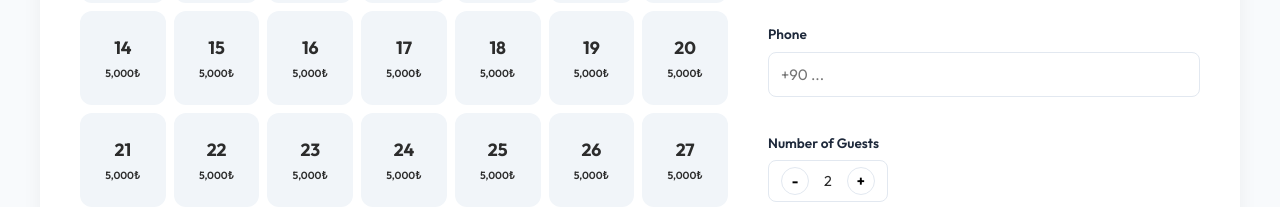
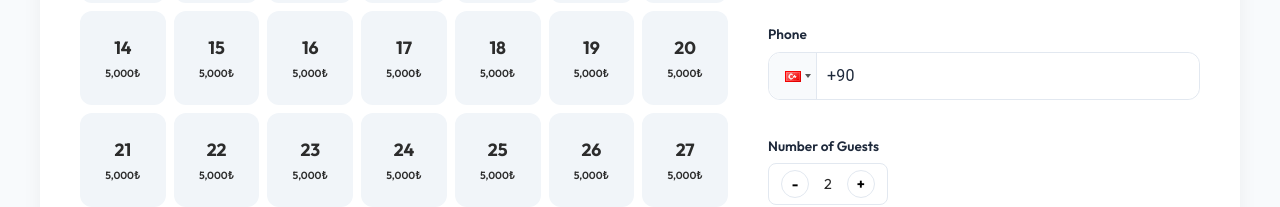
Before and after one commit to odabasemre/hotel-website, a React (Vite) app: page /rooms/1 in a window 1280 px wide. Shown: the part 569-776 px from the top of the page. Built offline with nearby package versions, Linux system fonts and the light colour scheme; a web font is replaced by a local one.

Commit message:
ad soyad ve telefon numarası alanı düzenlenmesi

```diff
--- a/package.json
+++ b/package.json
@@ -15,6 +15,7 @@
     "react": "^18.2.0",
     "react-dom": "^18.2.0",
     "react-i18next": "^13.5.0",
+    "react-phone-input-2": "^2.15.1",
     "react-router-dom": "^6.20.1"
   },
   "devDependencies": {
--- /dev/null
+++ b/src/components/CustomPhoneInput.jsx
@@ -0,0 +1,50 @@
+import React from 'react';
+import PhoneInput from 'react-phone-input-2';
+import 'react-phone-input-2/lib/style.css';
+import '../styles/components/custom-phone-input.css';
+
+const CustomPhoneInput = ({ value, onChange, onValidation, placeholder }) => {
+
+    const handleChange = (val, data, event, formattedValue) => {
+        // formattedValue is like "+90 555 123 45 67"
+        onChange(formattedValue);
+
+        // Validation logic
+        // val contains only digits like "905551234567"
+        const dialCode = data.dialCode;
+        const numberOnly = val.slice(dialCode.length);
+
+        // General rule: International numbers are between 7 and 15 digits (excluding dial code)
+        // But with this library, it's better to check if it's longer than just the dial code
+        // and meets a reasonable minimum for the specific country if possible.
+        // For simplicity and "world standard", at least 7 digits is a safe bet for a real number.
+        const isValid = numberOnly.length >= 7 && val.length > dialCode.length;
+
+        if (onValidation) {
+            onValidation(isValid);
+        }
+    };
+
+    return (
+        <div className="custom-phone-input-container">
+            <PhoneInput
+                country={'tr'}
+                value={value}
+                onChange={handleChange}
+                placeholder={placeholder || "5XX XXX XX XX"}
+                enableSearch={true}
+                searchPlaceholder="Ülke ara..."
+                searchNotFound="Ülke bulunamadı"
+                containerClass="phone-input-wrapper"
+                inputClass="phone-input-field"
+                buttonClass="phone-input-button"
+                dropdownClass="phone-input-dropdown"
+                autoFormat={true}
+                copyNumbersOnly={false}
+                countryCodeEditable={false}
+            />
+        </div>
+    );
+};
+
+export default CustomPhoneInput;
--- a/src/pages/RoomDetailPage.jsx
+++ b/src/pages/RoomDetailPage.jsx
@@ -2,6 +2,7 @@ import { useState, useEffect } from 'react'
 import { useTranslation } from 'react-i18next'
 import { Link, useNavigate, useLocation } from 'react-router-dom'
 import { useCustomAvailability } from '../hooks/useCustomAvailability'
+import CustomPhoneInput from '../components/CustomPhoneInput'
 import '../styles/pages/room-detail-page.css'
 
 // Icons
@@ -32,6 +33,9 @@ function RoomDetailPage() {
     const [checkOut, setCheckOut] = useState(null)
     const [guests, setGuests] = useState(2)
     const [formData, setFormData] = useState({ name: '', phone: '', email: '', note: '' })
+    const [nameError, setNameError] = useState('')
+    const [dateError, setDateError] = useState('')
+    const [isPhoneValid, setIsPhoneValid] = useState(false)
 
     const { isDateBusy, getPriceForDate, settings } = useCustomAvailability();
 
@@ -96,7 +100,60 @@ function RoomDetailPage() {
 
     const days = [...Array(new Date(currentDate.getFullYear(), currentDate.getMonth() + 1, 0).getDate()).keys()].map(i => i + 1)
     const emptyDays = [...Array(new Date(currentDate.getFullYear(), currentDate.getMonth(), 1).getDay()).keys()]
-    const dayNames = ['Pzt', 'Sal', 'Çar', 'Per', 'Cum', 'Cmt', 'Paz'] // TR Standart
+
+    // Name input handler: Only letters, spaces, and dots
+    const handleNameChange = (e) => {
+        const val = e.target.value;
+        // Check for invalid characters before filtering
+        if (/[^a-zA-ZğüşıöçĞÜŞİÖÇ\s.]/.test(val)) {
+            setNameError("İsimde özel karakter (? falan) olamaz.");
+            return;
+        }
+
+        setNameError(""); // Clear error if typing valid chars
+        setFormData(prev => ({ ...prev, name: val }));
+    }
+
+    const handlePhoneChange = (val) => {
+        setFormData(prev => ({ ...prev, phone: val }));
+    }
+
+    const handleSubmit = (e) => {
+        e.preventDefault();
+        setNameError("");
+        setDateError("");
+
+        // Name validation checks
+        const name = formData.name.trim();
+
+        if (name.length < 6) {
+            setNameError("İsim daha uzun olmalı");
+            return;
+        }
+
+        if (name.includes(' ')) {
+            const parts = name.split(' ').filter(p => p.length > 0);
+            if (parts.length < 2) {
+                setNameError("Lütfen hem ad hem soyad giriniz.");
+                return;
+            }
+        } else {
+            setNameError("Lütfen ad ve soyad arasında boşluk bırakınız.");
+            return;
+        }
+
+        if (!isPhoneValid) {
+            // Error is already shown under the input, but we prevent submission
+            return;
+        }
+
+        if (!checkIn || !checkOut) {
+            setDateError(t('booking.selectDatesError'));
+            return;
+        }
+
+        navigate('/checkout', { state: { bookingData: { ...formData, checkIn: checkIn.toISOString(), checkOut: checkOut.toISOString(), guests } } })
+    }
 
     return (
         <div className="room-detail-page">
@@ -136,12 +193,7 @@ function RoomDetailPage() {
                         </div>
 
                         <div className="booking-form-section">
-                            <form onSubmit={(e) => {
-                                e.preventDefault();
-                                if (!checkIn || !checkOut) return alert(t('booking.selectDatesError'));
-                                navigate('/checkout', { state: { bookingData: { ...formData, checkIn: checkIn.toISOString(), checkOut: checkOut.toISOString(), guests } } })
-                            }} className="booking-form">
-
+                            <form onSubmit={handleSubmit} className="booking-form">
                                 <div className="reservation-summary-card">
                                     <h3>Rezervasyon Özeti</h3>
                                     <div className="summary-row">
@@ -152,15 +204,37 @@ function RoomDetailPage() {
                                         <span>Toplam Tutar:</span>
                                         <strong>{calculateTotal().toLocaleString()} TL</strong>
                                     </div>
+                                    {dateError && (
+                                        <div style={{ marginTop: '10px', padding: '10px', borderRadius: '8px', background: 'rgba(255, 77, 77, 0.1)', color: '#ff4d4d', fontSize: '0.9rem', textAlign: 'center' }}>
+                                            {dateError}
+                                        </div>
+                                    )}
                                 </div>
 
                                 <div className="form-group">
                                     <label>{t('booking.name')}</label>
-                                    <input type="text" value={formData.name} onChange={(e) => setFormData({ ...formData, name: e.target.value })} required placeholder={t('booking.namePlaceholder')} />
+                                    <input
+                                        type="text"
+                                        value={formData.name}
+                                        onChange={handleNameChange}
+                                        required
+                                        placeholder={t('booking.namePlaceholder')}
+                                        className={nameError ? 'input-error' : ''}
+                                    />
+                                    {nameError && (
+                                        <small style={{ display: 'block', marginTop: '5px', fontSize: '0.85rem', color: '#ff4d4d', fontWeight: '500' }}>
+                                            {nameError}
+                                        </small>
+                                    )}
                                 </div>
                                 <div className="form-group">
                                     <label>{t('booking.phone')}</label>
-                                    <input type="tel" value={formData.phone} onChange={(e) => setFormData({ ...formData, phone: e.target.value })} required placeholder={t('booking.phonePlaceholder')} />
+                                    <CustomPhoneInput
+                                        value={formData.phone}
+                                        onChange={handlePhoneChange}
+                                        onValidation={setIsPhoneValid}
+                                        placeholder={t('booking.phonePlaceholder')}
+                                    />
                                 </div>
                                 <div className="form-group">
                                     <label>{t('booking.guests')}</label>
--- /dev/null
+++ b/src/styles/components/custom-phone-input.css
@@ -0,0 +1,90 @@
+/* Modern Phone Input Styles */
+.custom-phone-input-container {
+    width: 100%;
+}
+
+.phone-input-wrapper {
+    width: 100% !important;
+    height: 48px !important;
+    border: 1px solid #e2e8f0 !important;
+    border-radius: 12px !important;
+    background: #fff !important;
+    overflow: hidden;
+    transition: all 0.2s ease;
+}
+
+.phone-input-wrapper:focus-within {
+    border-color: #2E8B57 !important;
+    box-shadow: 0 0 0 3px rgba(46, 139, 87, 0.1) !important;
+}
+
+.phone-input-field {
+    width: 100% !important;
+    height: 100% !important;
+    border: none !important;
+    border-radius: 12px !important;
+    font-size: 1rem !important;
+    padding-left: 58px !important;
+    /* Adjust for flag button */
+    font-family: inherit !important;
+    color: #1e293b !important;
+}
+
+.phone-input-button {
+    background: #f8fafc !important;
+    border: none !important;
+    border-right: 1px solid #e2e8f0 !important;
+    border-radius: 12px 0 0 12px !important;
+    width: 48px !important;
+    padding: 0 0 0 8px !important;
+}
+
+.phone-input-button:hover,
+.phone-input-button.open {
+    background: #f1f5f9 !important;
+}
+
+.phone-input-dropdown {
+    border-radius: 12px !important;
+    margin-top: 8px !important;
+    box-shadow: 0 10px 25px rgba(0, 0, 0, 0.1) !important;
+    border: 1px solid #e2e8f0 !important;
+    width: 300px !important;
+    max-height: 300px !important;
+}
+
+.phone-input-dropdown .search {
+    padding: 12px !important;
+}
+
+.phone-input-dropdown .search-box {
+    width: 100% !important;
+    margin: 0 !important;
+    padding: 10px !important;
+    border-radius: 8px !important;
+    border: 1px solid #e2e8f0 !important;
+}
+
+.phone-input-dropdown .country-list {
+    margin: 0 !important;
+}
+
+.phone-input-dropdown .country {
+    padding: 10px 12px !important;
+    display: flex !important;
+    align-items: center !important;
+    gap: 10px !important;
+    transition: background 0.2s !important;
+}
+
+.phone-input-dropdown .country:hover {
+    background: #f1f5f9 !important;
+}
+
+.phone-input-dropdown .country.highlight {
+    background: #ecf3f0 !important;
+}
+
+.phone-input-dropdown .flag {
+    margin: 0 !important;
+}
--- a/src/styles/pages/room-detail-page.css
+++ b/src/styles/pages/room-detail-page.css
@@ -248,3 +248,12 @@
         padding: 20px;
     }
 }
+
+.form-group input.input-error {
+    border-color: #ff4d4d;
+    background: #fffcfc;
+}
+
+.form-group input.input-error:focus {
+    box-shadow: 0 0 0 3px rgba(255, 77, 77, 0.1);
+}
```
Also changed, not shown: 1 other file (tests, documents, lock files or other folders).
